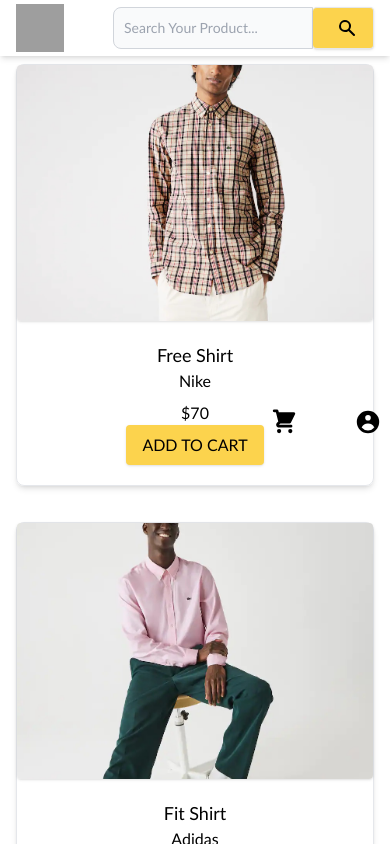
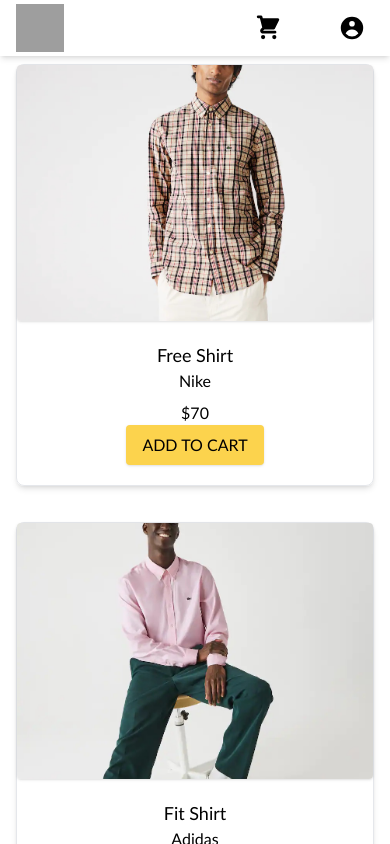
Before and after one commit to MaruthamSatishReddy/easy-to-buy, a Next.js app: page / in a window 390 px wide. Shown: the top 844 px of the page. Built offline with nearby package versions, Linux system fonts and the light colour scheme; no server answers; grey boxes are pictures that could not be loaded.

Commit message:
SignIn,SignOut

```diff
--- a/components/Layout.js
+++ b/components/Layout.js
@@ -41,7 +41,7 @@
                 alt="Workflow"
               />
             </Link>
-            <div className="flex">
+            <div className="invisible sm:visible flex">
               <input
                 type="text"
                 className="rounded-l-lg bg-gray-50 border focus:ring-blue-500 focus:border-blue-500 block flex-1 min-w-0 w-full text-sm border-gray-300 p-2.5   dark:placeholder-gray-400 dark:text-white dark:focus:ring-blue-500 dark:focus:border-blue-500"
@@ -63,7 +63,7 @@
               </span>
             </div>
 
-            <div className="absolute inset-y-0 right-0 flex items-center pr-2 sm:static sm:inset-auto sm:ml-6 sm:pr-0 grid-cols-1 gap-4 md:grid-cols-3 lg:grid-cols-4">
+            <div className="inset-y-0 right-0 flex pr-2 grid-cols-1 gap-4 md:grid-cols-3 lg:grid-cols-4">
               <Link href="/cart">
                 <a className="flex-col justify-between">
                   {cartItemsCount > 0 && (
```
